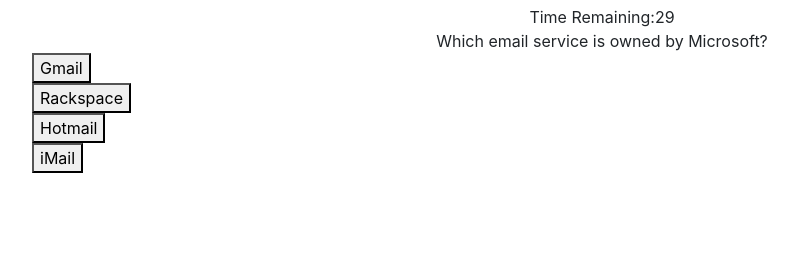
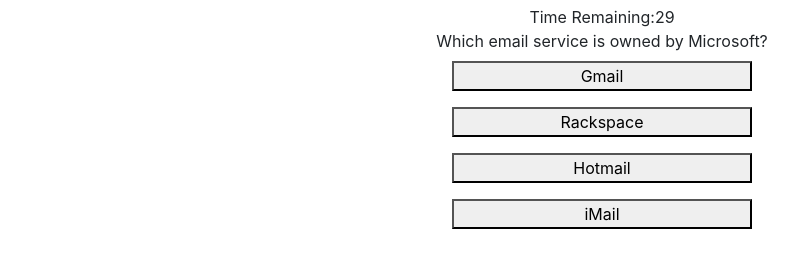
Before and after one commit to Fgailey/TriviaGame, a plain HTML site: page index.html in a window 1280 px wide. Both pictures are taken after a click on the button "Start Game". Shown: the part 51-318 px from the top of the page, without its empty margins (38-836 px from the left). Drawn offline with nearby package versions, Linux system fonts and the light colour scheme.

Commit message:
just need last page and css

```diff
--- a/assets/css/style.css
+++ b/assets/css/style.css
@@ -1,3 +1,6 @@
 #answers {
     display: none;
 }
+.answer {
+    min-width: 300px;
+}
--- a/assets/javascript/app.js
+++ b/assets/javascript/app.js
@@ -202,8 +202,7 @@ function answerSelect(){
     $("#answers").fadeOut();
 
     let tempID = $(this).attr('id')
-    console.log(right)
-    console.log(tempQuest)
+
     if(tempID === tempQuest.correctAnswer){
         right++;
         $("#rightWrong").html("You are Correct!!");
@@ -224,7 +223,7 @@ function answerSelect(){
 function tempResult(){
     $("#answers").fadeOut();
     $("#result").fadeIn();
-    setTimeout(contGame, 1 * 1000);
+    setTimeout(contGame, 5 * 1000);
 
 }
 
--- a/index.html
+++ b/index.html
@@ -24,9 +24,11 @@
         </div>
 
         <!-- results -->
-        <div id="result" class="row">
-            <div class="col">
-                <div id="rightWrong" class="row text-center"></div>
+        <div id="result" class="row justify-content-center">
+            <div class="col-auto">
+                <div id="rightWrong" class="row">
+
+                </div>
                 <img id="questPic" class="row"></img>
             </div>
         </div>
@@ -43,10 +45,19 @@
                 <div id="question" class="row justify-content-center"></div>
 
                 <!-- answers -->
-                <button id="a" class="row answer"></button>
-                <button id="b" class="row answer"></button>
-                <button id="c" class="row answer"></button>
-                <button id="d" class="row answer"></button>
+                <div class="row justify-content-center">
+                    <button id="a" class="m-2 answer justify-content-center"></button>
+                </div>
+                <div class="row justify-content-center">
+                    <button id="b" class="m-2 answer justify-content-center"></button>
+                </div>
+                <div class="row justify-content-center">
+                    <button id="c" class="m-2 answer justify-content-center"></button>
+                </div>
+                <div class="row justify-content-center">
+                    <button id="d" class="m-2 answer justify-content-center"></button>
+                </div>
+
             </div>
         </div>
 
```
